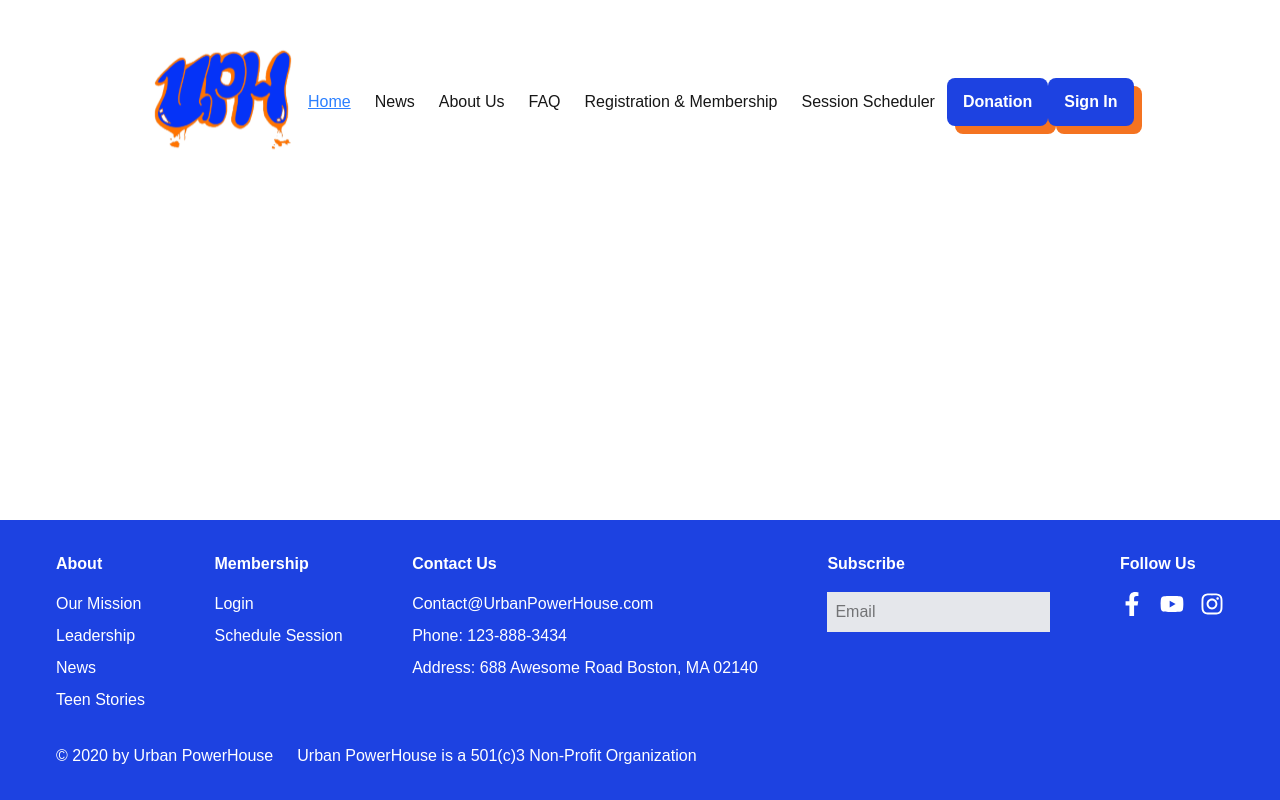
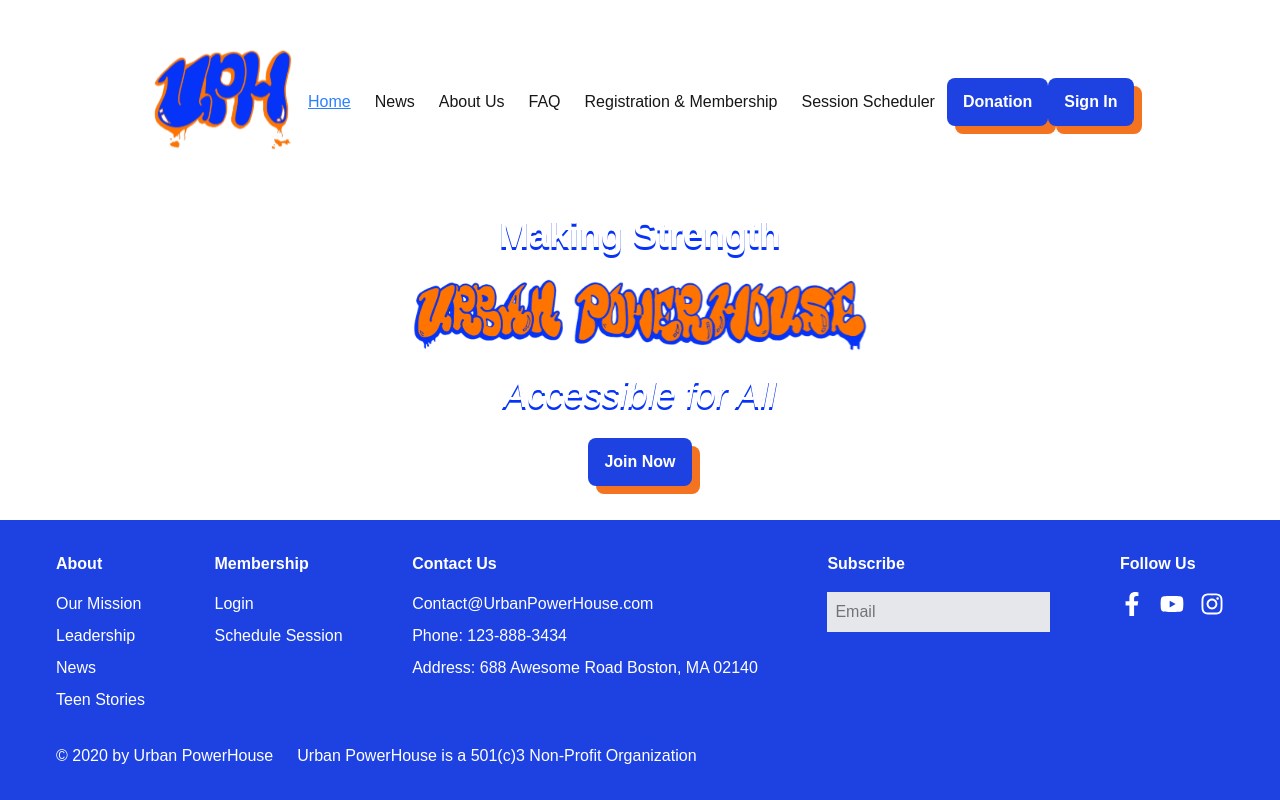
Before and after one commit to Artists-for-Humanity/urban-powerhouse, a Next.js app: page / in a window 1280 px wide. Built offline with nearby package versions, Linux system fonts and the light colour scheme.

Commit message:
Hero Component

```diff
--- a/app/page.tsx
+++ b/app/page.tsx
@@ -3,11 +3,14 @@ import React from "react";
 import Grid from "../components/GridContainer";
 import Navigation from "../components/Navigation";
 import Footer from "../components/Footer";
+import Hero from "../components/Hero";
 
 export default function Home() {
   return (
         <Grid>
           <Navigation />
+          <Hero />
+
           <Footer />
 
         </Grid>
--- a/components/Footer.tsx
+++ b/components/Footer.tsx
@@ -3,7 +3,7 @@ import { FaFacebookF, FaInstagram, FaYoutube } from 'react-icons/fa';
 
 const Footer: React.FC = () => {
     return (
-        <footer className="absolute bottom-0 w-full bg-(--urban-blue) text-white py-8 col-span-12 max-h-[400px] overflow-hidden scale-[calc(1)]">
+        <footer className="absolute bottom-0 w-full bg-(--urban-blue) text-white py-8 col-span-6 md:col-span-8 lg:col-span-12 max-h-[400px] overflow-hidden scale-[calc(1)]">
             <div className="mx-auto max-w-[1200px] flex justify-between px-4">
                 {/* About Section */}
                 <div className="flex flex-col">
--- /dev/null
+++ b/components/Hero.tsx
@@ -0,0 +1,25 @@
+import React from 'react';
+import Logo from './Logo';
+import Button from './Button';
+
+const Hero: React.FC = () => {
+    return (
+        <div className="w-full h-[40vh] flex items-center justify-center col-span-6 md:col-span-8 lg:col-span-12">
+            <div className="text-left w-7/8 m-auto md:text-center flex flex-col items-start md:items-center space-y-4">
+                <h1 className="text-white drop-shadow-[0px_3px_0px_#0633F7] text-3xl md:text-4xl font-semibold leading-normal">
+                    Making Strength
+                </h1>
+                <Logo size="large" className="w-full h-auto md:w-1/2" />
+                {/* <p className="text-lg md:text-xl max-w-2xl">
+                    Accessible for All
+                </p> */}
+                <p className="text-white text-center drop-shadow-[0px_3px_0px_#0633F7] text-3xl md:text-4xl italic font-light leading-normal max-w-2xl">
+                    Accessible for All
+                </p>
+                <Button label="Join Now" href="/" variant="default" />
+            </div>
+        </div>
+    );
+};
+
+export default Hero;
--- a/components/Navigation.tsx
+++ b/components/Navigation.tsx
@@ -13,13 +13,13 @@ const Navigation: React.FC = () => {
     };
 
     return (
-    <nav className="flex justify-between items-start md:items-center md:justify-center p-4 col-span-12 w-full mt-4">
+    <nav className="flex justify-between items-start md:items-center md:justify-center p-4 col-span-6 md:col-span-8 lg:col-span-12 w-full mt-4">
         <Logo className="block md:hidden" size="small" />
         <Button className='text-3xl md:hidden' label="☰" onClick={toggleMenu} variant="default" />
 
         {/* Sliding menu */}
         <div className={`fixed top-0 right-0 h-full bg-(--urban-black) shadow-lg transform transition-transform duration-300 ${isMenuOpen ? 'translate-x-0' : 'translate-x-full'} w-full z-50 md:hidden`}>
-            <div className="flex justify-between items-start p-4 col-span-12 w-ful">
+            <div className="flex justify-between items-start p-4 col-span-6 md:col-span-8 lg:col-span-12 w-ful">
             <Logo size="small" />
             <Button className='text-3xl' label="x" onClick={toggleMenu} variant="default" />
             </div>
@@ -35,7 +35,7 @@ const Navigation: React.FC = () => {
             </div>
         </div>
 
-        <nav className="hidden md:flex justify-between items-center p-4 col-span-12 w-full max-w-[1200px] max-h-[200px] overflow-hidden scale-[calc(1)]">
+        <nav className="hidden md:flex justify-between items-center p-4 md:col-span-8 lg:col-span-12 w-full max-w-[1200px] max-h-[200px] overflow-hidden scale-[calc(1)]">
             <Logo size="small" />
              <Button label="Home" href="/" variant="nav" isActive={true} />
              <Button label="News" href="/" variant="nav" isActive={false} />
```
